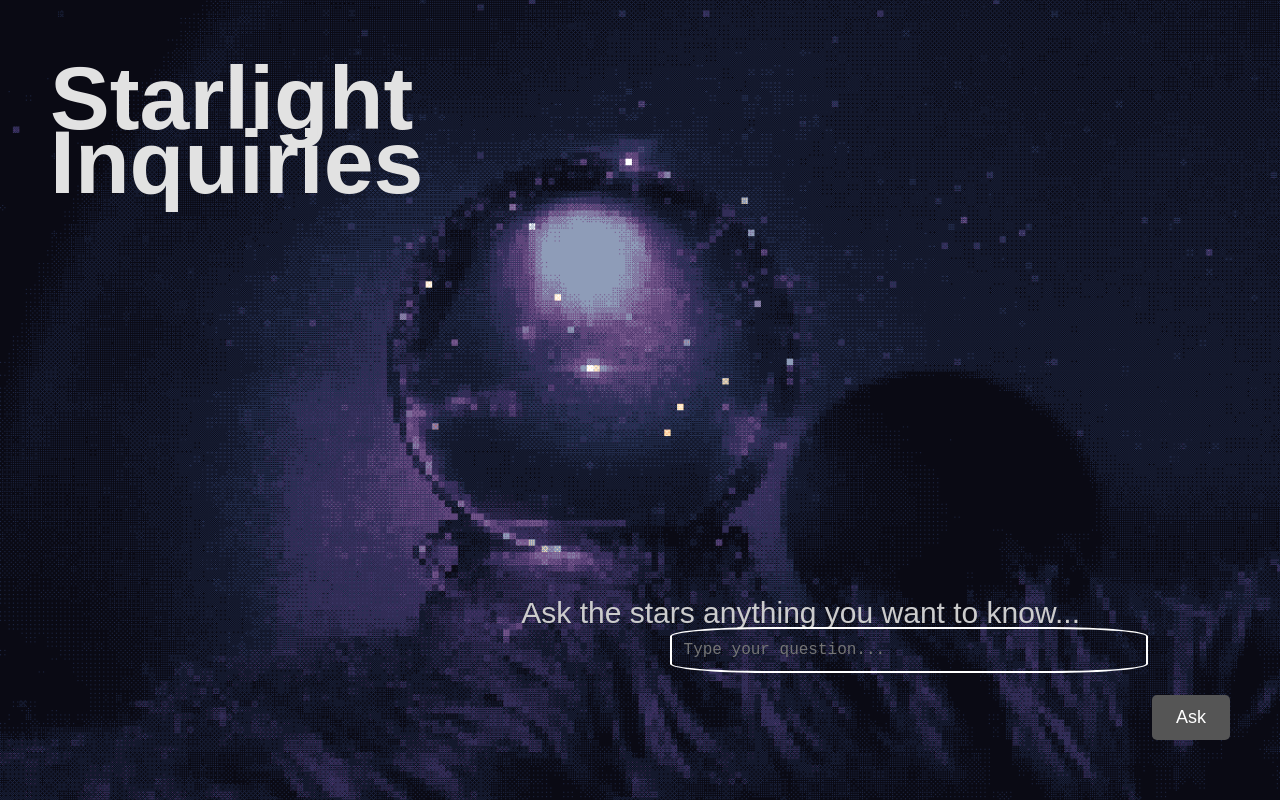
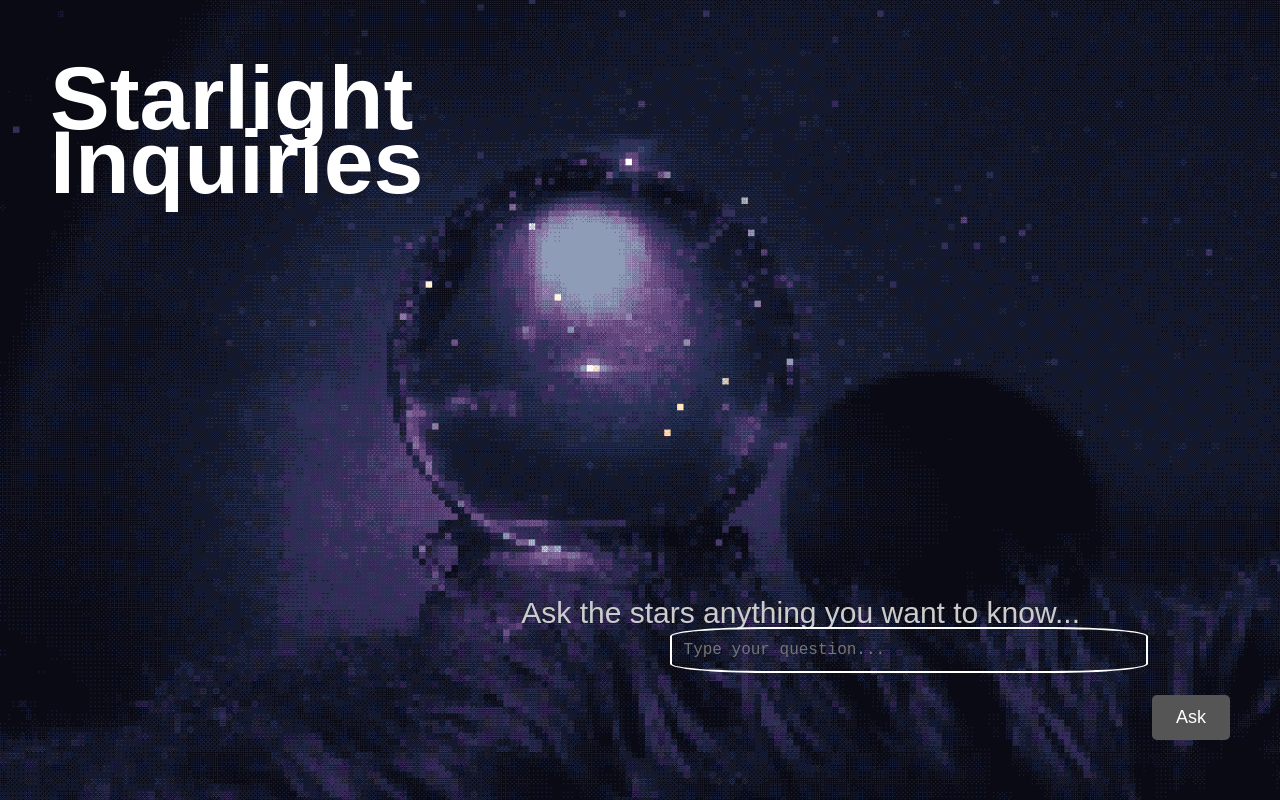
Before and after one commit to yufeilin401/yufeilin401.github.io, a plain HTML site: page project-3/index.html in a window 1280 px wide. Drawn offline with Linux system fonts and the light colour scheme; a web font is replaced by a local one.

Commit message:
Update styles.css

```diff
--- a/project-3/styles.css
+++ b/project-3/styles.css
@@ -16,7 +16,6 @@ body, html {
     top: 0.5vw;
     left: 50px;
     font-size: 7vw;
-    color: #E2E2E2;
     line-height: 5vw;
 }
 
```
